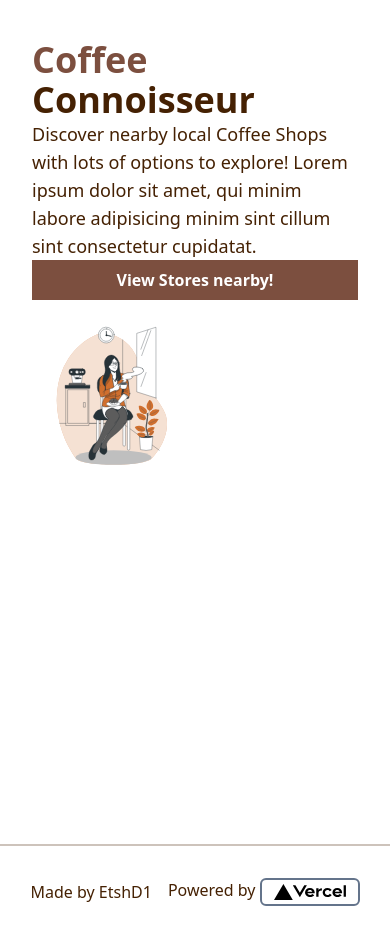
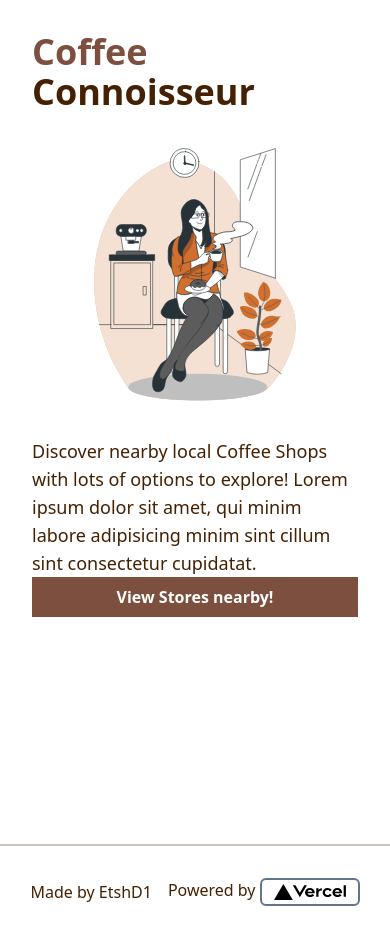
Before and after one commit to EtshD1/coffee-connoisseur, a Next.js app: page / in a window 390 px wide. Built offline with nearby package versions, Linux system fonts and the light colour scheme.

Commit message:
Responsive Banner

```diff
--- a/src/components/banner/index.tsx
+++ b/src/components/banner/index.tsx
@@ -3,33 +3,31 @@ import Image from "next/image";
 
 const Banner = () => {
     return (
-        <div className="px-8 pt-10 flex flex-col gap-4 md:pt-32 md:px-32">
-            <div>
-                <h1 className="flex flex-col font-bold md:gap-6 text-4xl md:text-7xl md:col-span-3">
+        <div className="px-8 pt-8 flex flex-col gap-4 md:pt-32 md:px-32 md:grid md:grid-cols-7 md:grid-rows-2">
+            <div className="md:col-span-3">
+                <h1 className="flex flex-col font-bold md:gap-6 text-4xl md:text-7xl">
                     <div className="text-[#7c4f3f]">Coffee</div>
                     <div>Connoisseur</div>
                 </h1>
+            </div>
+            <div className="relative w-full h-[75vw] md:h-full md:col-span-4 md:row-span-2 self-center">
+                <Image
+                    src="/hero-image.svg"
+                    alt="A woman enjoying a coffee break"
+                    fill
+                />
+            </div>
+            <div className="md:col-span-3 flex flex-col justify-around">
                 <p className="text-lg md:text-lg text-[#452103]">
                     Discover nearby local Coffee Shops with lots of options to explore!
                     Lorem ipsum dolor sit amet, qui minim labore adipisicing minim sint
                     cillum sint consectetur cupidatat.
                 </p>
-                <div>
-                    <Link href="/coffee-stores">
-                        <button className="px-4 py-2 font-bold text-white bg-[#7c4f3f] w-full">
-                            View Stores nearby!
-                        </button>
-                    </Link>
-                </div>
-            </div>
-            <div className="flex flex-col gap-4">
-                <div className="relative w-40 h-40">
-                    <Image
-                        src="/hero-image.svg"
-                        alt="A woman enjoying a coffee break"
-                        fill
-                    />
-                </div>
+                <Link href="/coffee-stores">
+                    <button className="px-4 py-2 font-bold text-white bg-[#7c4f3f] w-full">
+                        View Stores nearby!
+                    </button>
+                </Link>
             </div>
         </div>
     );
```
